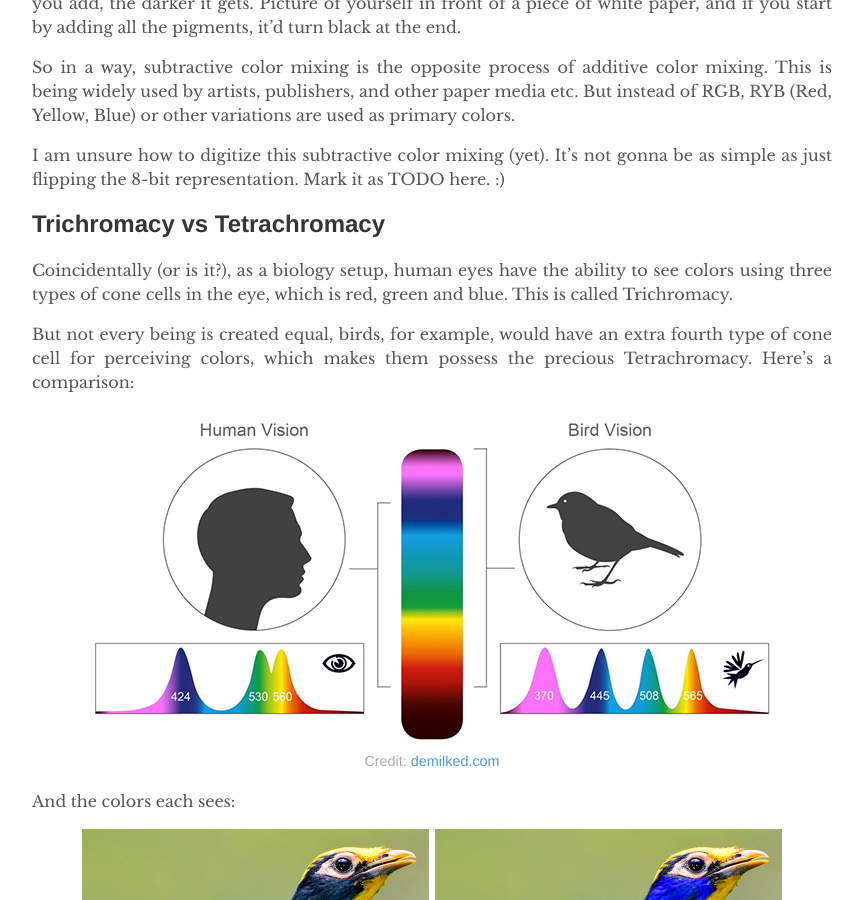
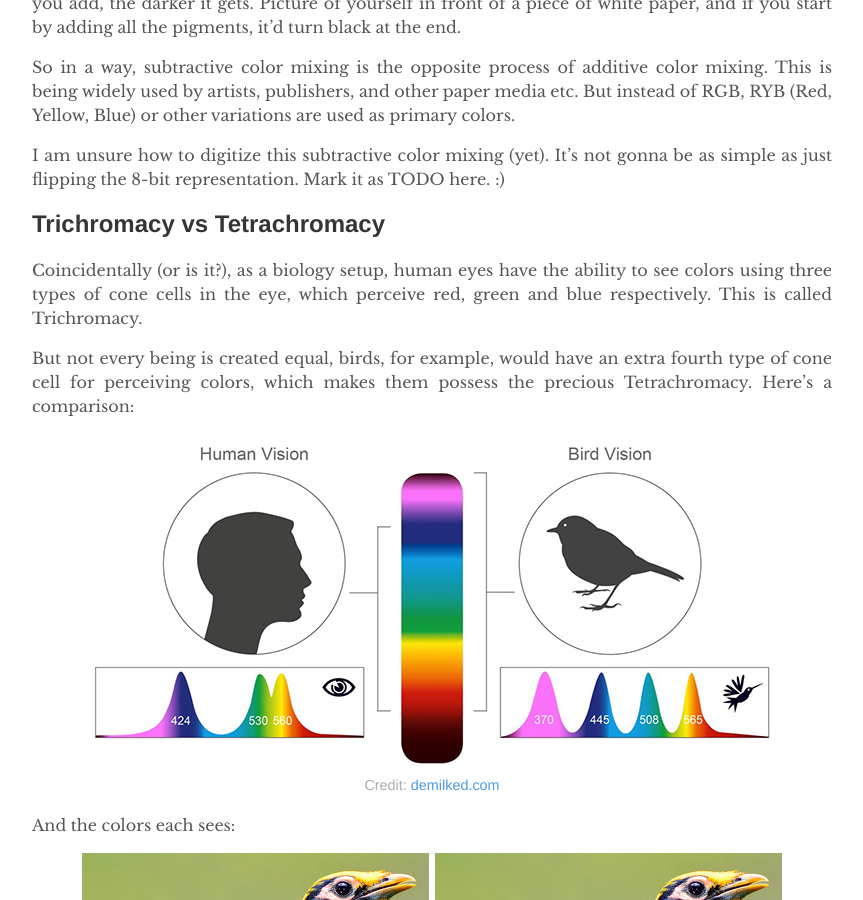
Before and after one commit to yuexiaofeng/yuexiaofeng.github.io, a Jekyll site: the page built from _posts/2025-11-11-colors.md, in a window 1280 px wide and 900 px high, scrolled down 6271 px. Shown: the whole window, without its empty margins (208-1071 px from the left). Built offline with Jekyll 4.4.1, drawn with Linux system fonts in a browser that asks for light colours.

```diff
--- a/_posts/2025-11-11-colors.md
+++ b/_posts/2025-11-11-colors.md
@@ -113,7 +113,7 @@
 
 ## Trichromacy vs Tetrachromacy
 
-Coincidentally (or is it?), as a biology setup, human eyes have the ability to see colors using three types of cone cells in the eye, which is red, green and blue. This is called Trichromacy.
+Coincidentally (or is it?), as a biology setup, human eyes have the ability to see colors using three types of cone cells in the eye, which perceive red, green and blue respectively. This is called Trichromacy.
 
 But not every being is created equal, birds, for example, would have an extra fourth type of cone cell for perceiving colors, which makes them possess the precious Tetrachromacy. Here's a comparison:
 
```
